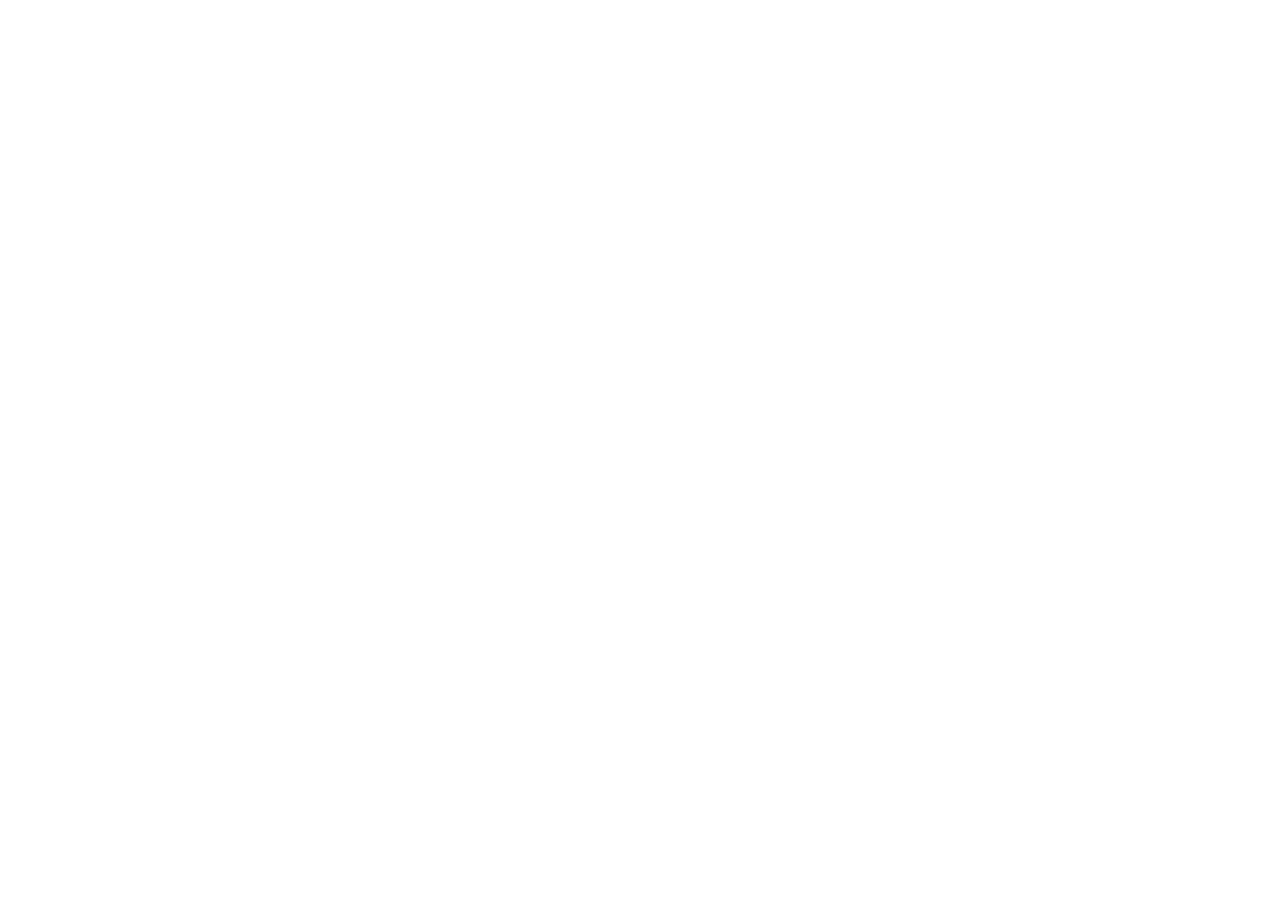
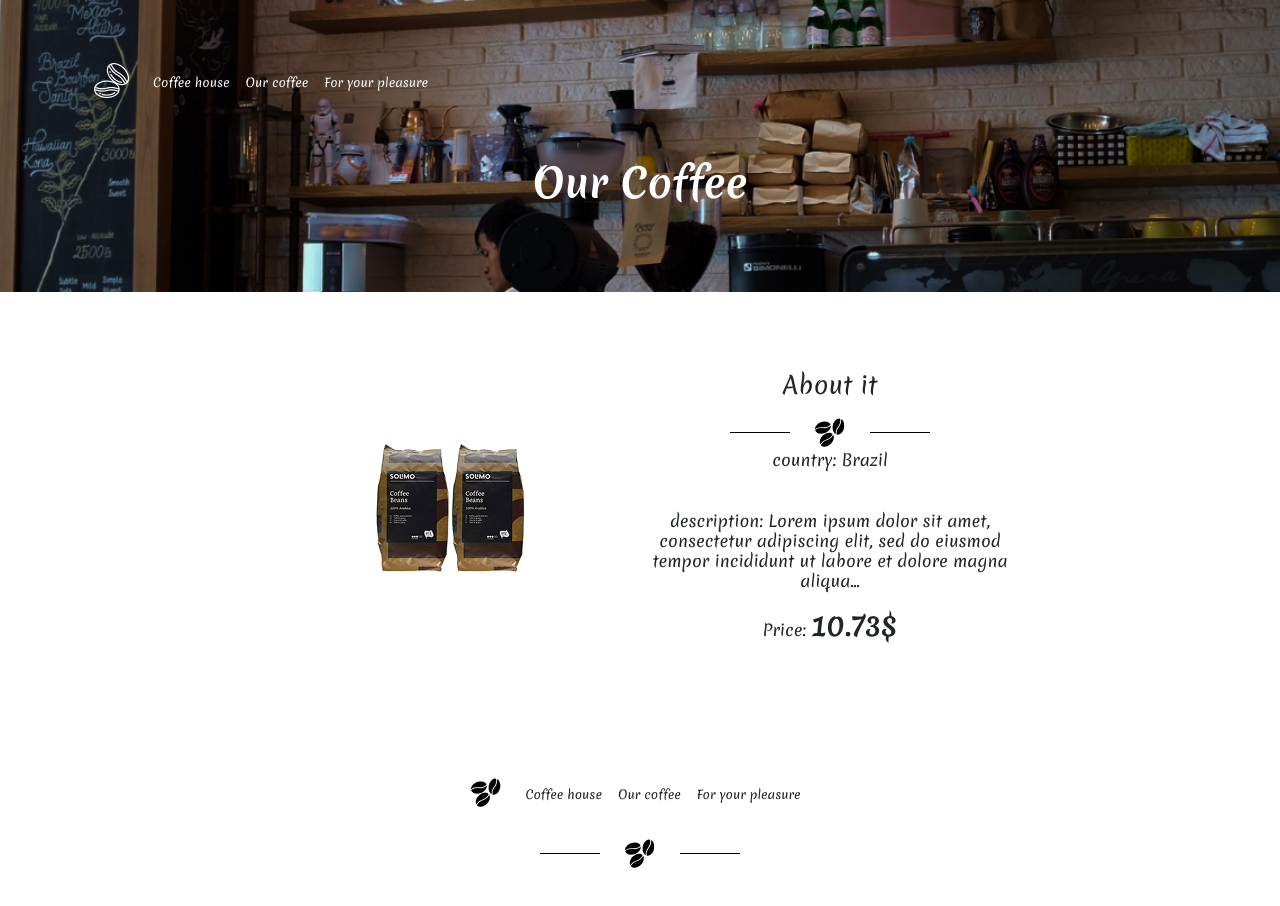
Before and after one commit to h1mky/coffeeshop, a React (Vite) app: page /coffee/0 in a window 1280 px wide. Before the commit this address had no page. Shown: the top 906 px of the page. Before the commit the page ends 800 px from the top, so only its background shows below. Built offline with nearby package versions, Linux system fonts and the light colour scheme.

Commit message:
add single coffee page

```diff
--- a/src/components/App/App.jsx
+++ b/src/components/App/App.jsx
@@ -5,6 +5,7 @@
 import MainPage from "../pages/MainPage";
 import OurCoffee from "../pages/OurCoffee";
 import Goods from "../pages/Goods";
+import CoffeePage from "../pages/CofeePage";
 
 const App = () => {
   return (
@@ -15,6 +16,7 @@
 
           <Route path="/coffee" element={<OurCoffee />} />
           <Route path="goods" element={<Goods />} />
+          <Route path="/coffee/:id" element={<CoffeePage />} />
         </Routes>
       </Router>
     </Provider>
--- a/src/components/CofeeList/CoffeeList.jsx
+++ b/src/components/CofeeList/CoffeeList.jsx
@@ -96,6 +96,7 @@
               country={item.country}
               price={item.price}
               img={item.src}
+              id={item.id}
             />
           ))}
         </div>
--- a/src/components/CoffeeCard/CoffeeCard.jsx
+++ b/src/components/CoffeeCard/CoffeeCard.jsx
@@ -1,10 +1,8 @@
-// components/CoffeeCard/CoffeeCard.jsx
+import { Link } from "react-router-dom";
 
-import coffeeImg from "../../assets/coffee-img.jpg";
-
-const CoffeeCard = ({ name, country, price, img }) => {
+const CoffeeCard = ({ name, country, price, img, id }) => {
   return (
-    <a href="#">
+    <Link to={`/coffee/${id}`}>
       <div className="coffee-card">
         <img src={img} alt="coffee img" className="coffee-card__img" />
         <div className="coffee-card__body">
@@ -13,7 +11,7 @@
           <p className="coffee-card__price">{price}$</p>
         </div>
       </div>
-    </a>
+    </Link>
   );
 };
 
--- /dev/null
+++ b/src/components/SingleCoffeePageAbout/SingleCoffeePageAbout.jsx
@@ -0,0 +1,53 @@
+import { useParams } from "react-router-dom";
+import beansLogo from "../../assets/Beans-logo-footer.svg";
+import { useSelector } from "react-redux";
+
+const SingleCoffeePageAbout = () => {
+  const { id } = useParams();
+  const coffeeId = Number(id);
+
+  const coffeeData = useSelector((state) =>
+    state.articles.articles.find((item) => item.id === coffeeId)
+  );
+
+  if (!coffeeData) return <div className="text-center py-5">Not found</div>;
+
+  return (
+    <div className="about">
+      <div className="container">
+        <div className="row justify-content-center">
+          <div className="col-12 col-lg-8">
+            <div className="row align-items-center">
+              <div className="col-12 col-md-6 about-content text-center">
+                <img
+                  src={coffeeData.src}
+                  alt={coffeeData.name}
+                  className="img-fluid"
+                />
+              </div>
+
+              <div className="col-12 col-md-6 about-content text-center">
+                <h2 className="about-title">About it</h2>
+                <div className="image-coffee">
+                  <img src={beansLogo} alt="beans logo" />
+                  <p className="about-text pb-3">
+                    country: {coffeeData.country}
+                  </p>
+                  <p className="about-text">
+                    description: {coffeeData.description}
+                  </p>
+                  <p className="mt-3 about-text">
+                    Price:{" "}
+                    <span className="fw-bold fs-3">{coffeeData.price}$</span>
+                  </p>
+                </div>
+              </div>
+            </div>
+          </div>
+        </div>
+      </div>
+    </div>
+  );
+};
+
+export default SingleCoffeePageAbout;
--- /dev/null
+++ b/src/components/pages/CofeePage.jsx
@@ -0,0 +1,15 @@
+import Footer from "../Footer/Footer";
+import HeaderSecond from "../HeaderSecond/HeaderSecond";
+
+import SingleCoffeePageAbout from "../SingleCoffeePageAbout/SingleCoffeePageAbout";
+
+const CoffeePage = () => {
+  return (
+    <>
+      <HeaderSecond text="our coffee" page="about" />
+      <SingleCoffeePageAbout />
+      <Footer />
+    </>
+  );
+};
+export default CoffeePage;
```
Also changed, not shown: src/assets/coffeePage.jpg (added).
